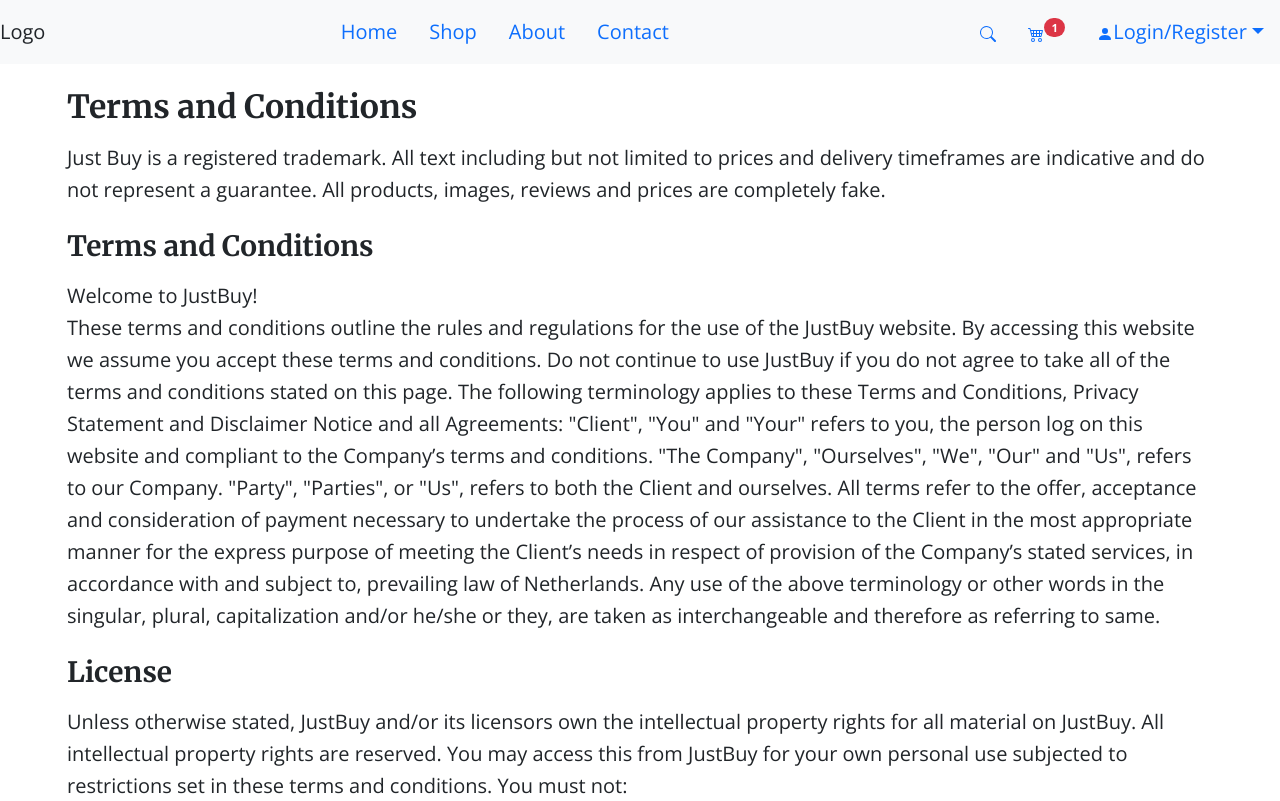
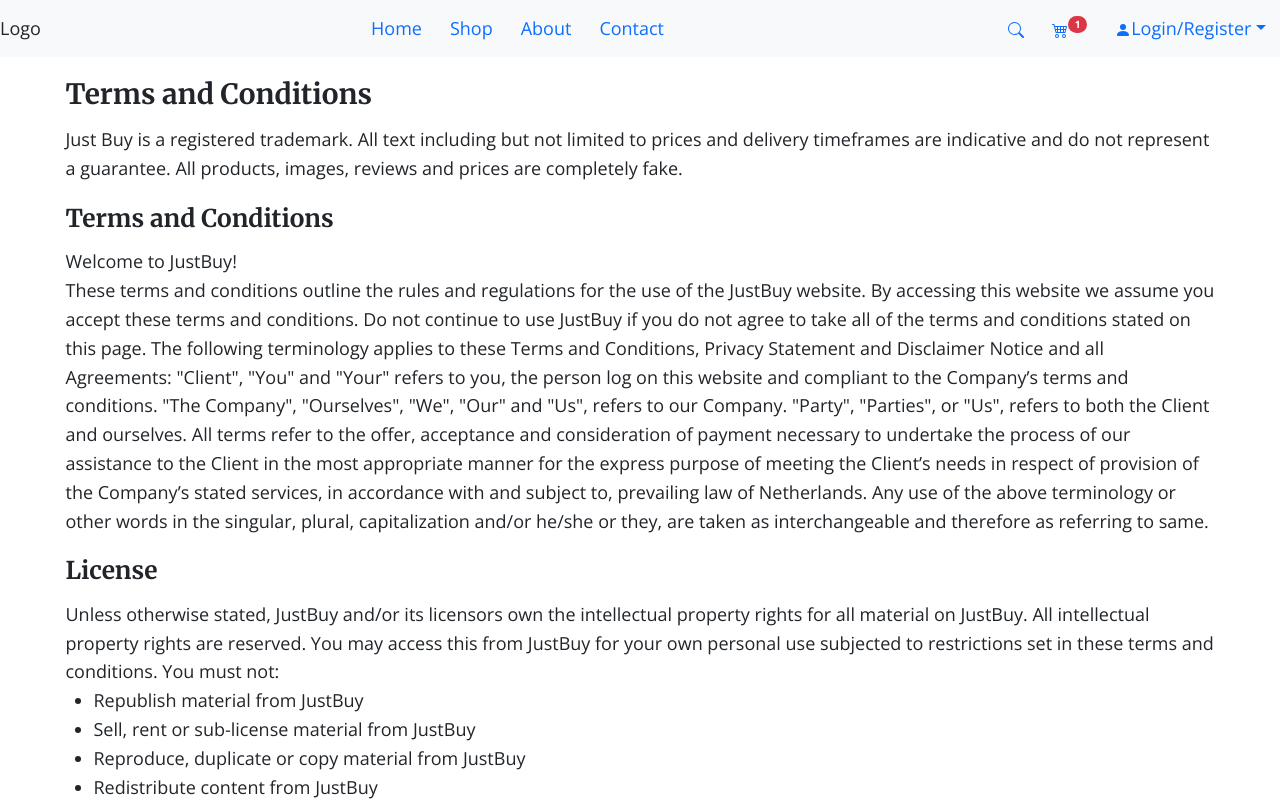
Before and after one commit to Spacepineapple/just_buy, a React (Create React App) app: page /terms in a window 1280 px wide. Shown: the top 801 px of the page. Built offline with nearby package versions, Linux system fonts and the light colour scheme.

Commit message:
Fetch api data for the different categories using axios and react(useState and useEffect)

```diff
--- a/package.json
+++ b/package.json
@@ -6,6 +6,7 @@
     "@testing-library/jest-dom": "^5.16.5",
     "@testing-library/react": "^13.4.0",
     "@testing-library/user-event": "^13.5.0",
+    "axios": "^1.3.4",
     "axis": "^1.0.0",
     "bootstrap": "^5.2.3",
     "fs-extra": "^11.1.0",
--- a/src/App.js
+++ b/src/App.js
@@ -12,6 +12,7 @@ import Terms from "./components/pages/Terms";
 import ShopPage from "./components/pages/ShopPage";
 
 function App() {
+  // Todo: Add theme switcher code here
   return (
     <div className="App">
       <Router>
--- a/src/components/HomeCard.js
+++ b/src/components/HomeCard.js
@@ -91,7 +91,6 @@ export default function HomeCard() {
           <a href="#">Shop more deals</a>
         </div>
       </div>
-      ;
     </div>
   );
 }
--- a/src/components/pages/ShopPage.js
+++ b/src/components/pages/ShopPage.js
@@ -1,4 +1,24 @@
+import axios from "axios";
+import { useEffect, useState } from "react";
+
 export default function ShopPage() {
+  const [data, setData] = useState([]);
+
+  useEffect(() => {
+    const fetchData = async () => {
+      try {
+        const response = await axios.get(
+          "https://dummyjson.com/products/categories"
+        );
+        setData(response.data);
+      } catch (error) {
+        console.log(error);
+      }
+    };
+    fetchData();
+  }, []);
+
+  // Todo: Map through the fetched data and create a card component for each of the 6 most popular categories.
   return (
     <div className="shop-page">
       <section class="shop-categories">
--- a/src/index.css
+++ b/src/index.css
@@ -1,8 +1,9 @@
 /* Import Google Fonts */
 @import url("https://fonts.googleapis.com/css2?family=Open+Sans:wght@400;700&family=Merriweather:wght@400;700&display=swap");
 
-/* Set color scheme variables */
+/* Variables */
 :root {
+  /* Colour variables */
   --light-color: #f8f9fa;
   --light-bg-color: #fff;
   --light-text-color: #343a40;
@@ -10,19 +11,17 @@
   --dark-color: #343a40;
   --dark-bg-color: #212529;
   --dark-text-color: #f8f9fa;
-}
 
-/* Set typography variables */
-:root {
+  /* Typography variables */
   --body-font: "Open Sans", sans-serif;
   --heading-font: "Merriweather", serif;
   --body-font-size: 16px;
   --body-line-height: 1.5;
 }
 
-/* Set global styles */
+/* Global styles */
 html {
-  font-size: 16px;
+  font-size: 14px;
   color: var(--light-text-color);
   background-color: var(--light-bg-color);
 }
@@ -55,7 +54,24 @@ h6 {
   margin-bottom: 0.5rem;
 }
 
-/* Set styles for light mode */
+img,
+picture {
+  max-width: 100%;
+  height: auto;
+  display: block;
+}
+
+section {
+  padding-top: 2rem;
+  padding-bottom: 2rem;
+}
+
+/* .App {
+  max-width: 1440px;
+  margin: auto;
+} */
+
+/* Styles for light mode */
 [data-theme="light"] {
   --primary-color: #007bff;
   --secondary-color: #6c757d;
@@ -63,7 +79,7 @@ h6 {
   --dark-color: #343a40;
 }
 
-/* Set styles for dark mode */
+/* Styles for dark mode */
 [data-theme="dark"] {
   --primary-color: #4e7c7a;
   --secondary-color: #bfbfbf;
@@ -74,10 +90,10 @@ h6 {
   background-color: var(--dark-bg-color);
 }
 
-/* Add media queries for responsive typography */
+/* Media queries for responsive typography */
 @media only screen and (min-width: 768px) {
   :root {
-    --body-font-size: 18px;
+    --body-font-size: 16px;
     --body-line-height: 1.5;
   }
 
@@ -94,7 +110,7 @@ h6 {
 
 @media only screen and (min-width: 1024px) {
   :root {
-    --body-font-size: 20px;
+    --body-font-size: 18px;
     --body-line-height: 1.6;
   }
 }
@@ -114,23 +130,6 @@ h6 {
 
 .mt-2 {
   margin-top: 1rem;
-}
-
-img,
-picture {
-  max-width: 100%;
-  height: auto;
-  display: block;
-}
-
-section {
-  padding-top: 2rem;
-  padding-bottom: 2rem;
-}
-
-.App {
-  max-width: 1440px;
-  margin: auto;
 }
 
 footer {
@@ -181,6 +180,7 @@ footer {
 @media only screen and (min-width: 768px) {
   .container {
     max-width: 750px;
+    margin: auto;
   }
 }
 
--- a/src/themeToggle.js
+++ b/src/themeToggle.js
@@ -1,3 +1,4 @@
+export default function ThemeToggle() {
   // Get the HTML body element
   const body = document.querySelector("body");
 
@@ -8,9 +9,9 @@ const userPrefersDark =
 
   // Set the default theme based on the user's preference or the light theme
   if (userPrefersDark) {
+    body.setAttribute("data-theme", "light");
+  } else {
     body.setAttribute("data-theme", "dark");
-} else {
-  body.setAttribute("data-theme", "light");
   }
 
   // Toggle between light and dark mode when the user clicks a button
@@ -23,3 +24,4 @@ const toggleTheme = () => {
   // Attach a click event listener to the toggle button
   const toggleButton = document.getElementById("toggle-theme");
   toggleButton.addEventListener("click", toggleTheme);
+}
```
Also changed, not shown: src/components/Footer.js (+5 -12 lines), 1 other file (tests, documents, lock files or other folders). Lines whose indentation alone changed are shown as unchanged.
